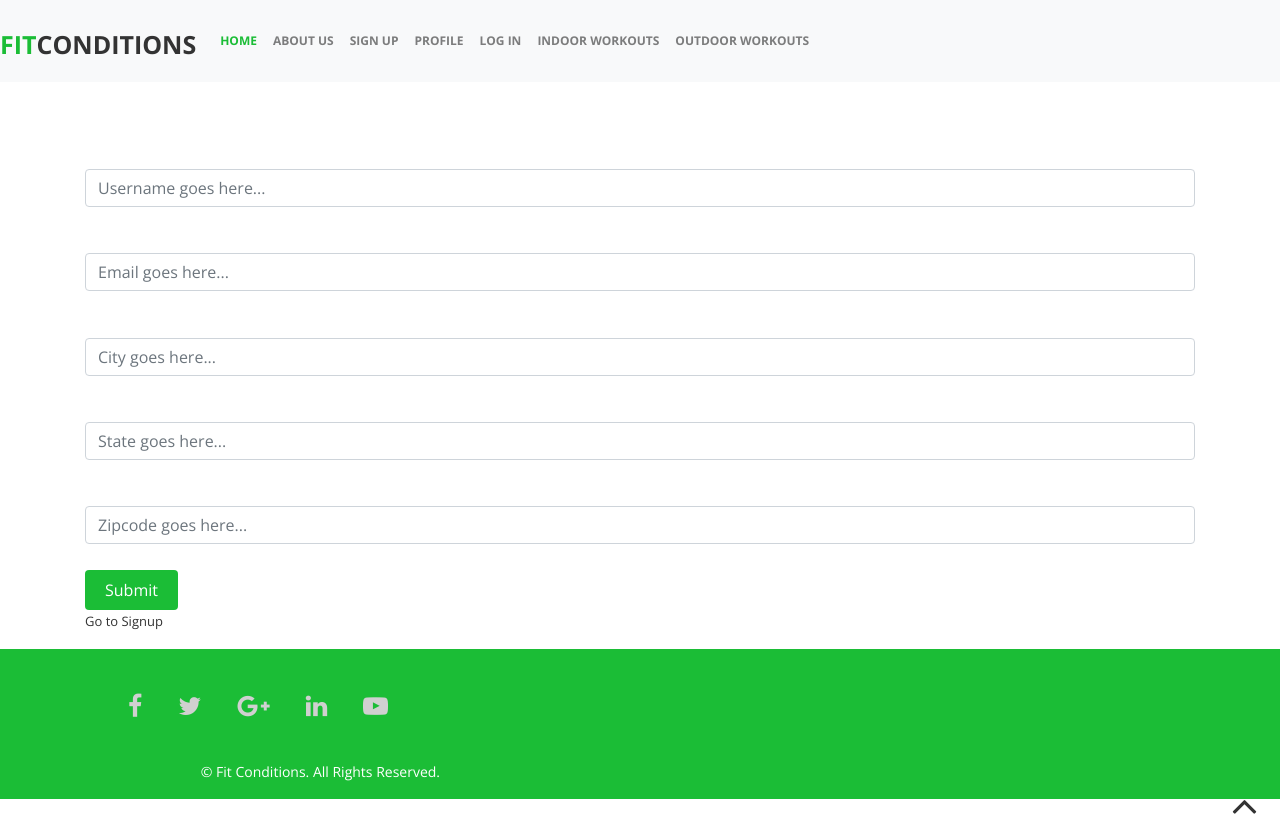
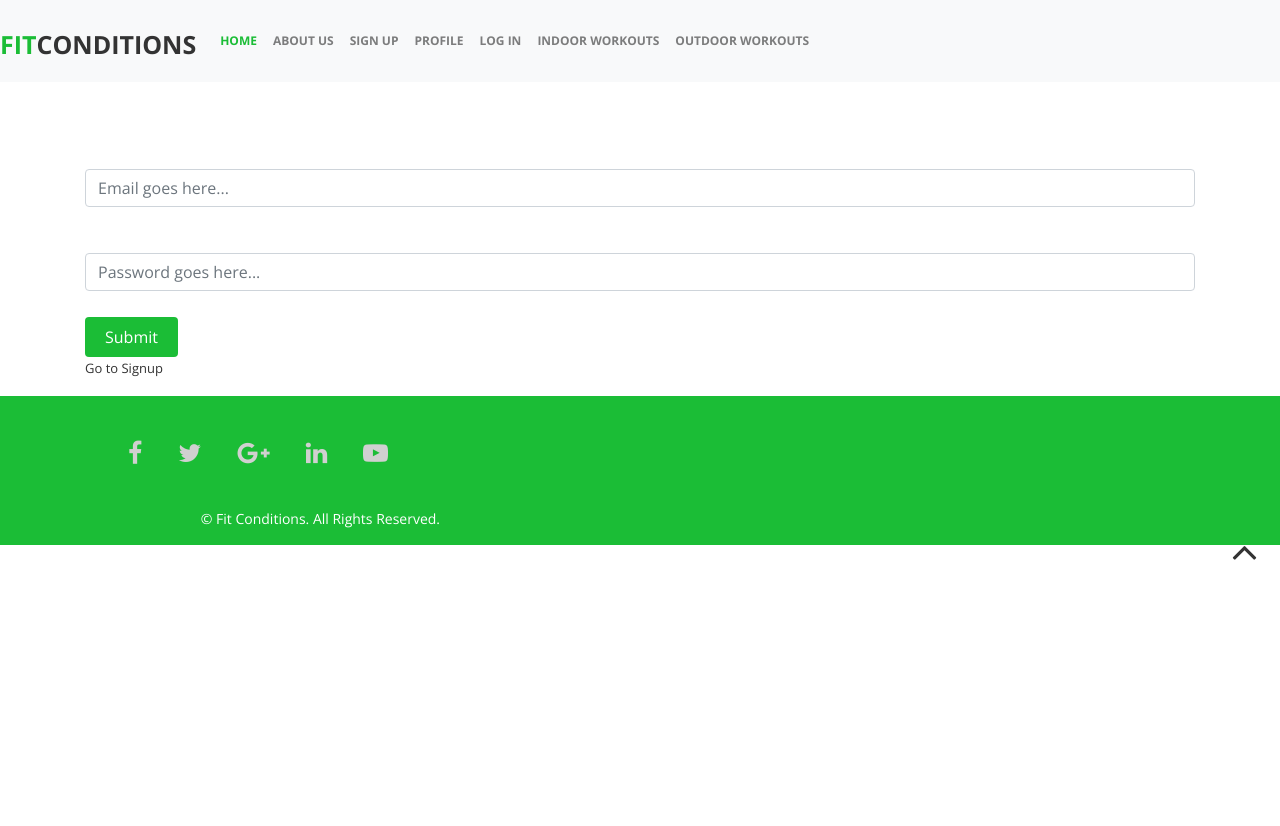
Before and after one commit to kcummings1/Fit-Conditions, a React (Create React App) app in the folder client/: page /login in a window 1280 px wide. After the commit the page ends 800 px from the top, so only its background shows below. Built offline with nearby package versions, Linux system fonts and the light colour scheme.

Commit message:
modified login page

```diff
--- a/client/src/pages/Login.js
+++ b/client/src/pages/Login.js
@@ -19,7 +19,7 @@ class Login extends Component {
   handleFormSubmit = event => {
     event.preventDefault();
 
-    this.Auth.login(this.state.username,this.state.email,this.state.city, this.state.state, this.state.zipcode)
+    this.Auth.login(this.state.email, this.state.password)
       .then(res => {
         // once user is logged in
         // take them to their profile page
@@ -45,16 +45,7 @@ class Login extends Component {
       <div className="container">
         <h1>Login</h1>
         <form onSubmit={this.handleFormSubmit}>
-        <div className="form-group">
-            <label htmlFor="username">Username:</label>
-            <input className="form-control"
-                   placeholder="Username goes here..."
-                   name="username"
-                   type="text"
-                   id="username"
-                   autoComplete="username"
-                   onChange={this.handleChange}/>
-          </div>
+
            <div className="form-group">
             <label htmlFor="email">Email:</label>
             <input className="form-control"
@@ -66,7 +57,7 @@ class Login extends Component {
                    onChange={this.handleChange}/>
           </div>
 
-           {/* <div className="form-group">
+            <div className="form-group">
             <label htmlFor="pwd">Password:</label>
             <input className="form-control"
                    placeholder="Password goes here..."
@@ -75,37 +66,8 @@ class Login extends Component {
                    id="pwd"
                    autoComplete="current-password"
                    onChange={this.handleChange}/>
-          </div>  */}
-          <div className="form-group">
-            <label htmlFor="pwd">City:</label>
-            <input className="form-control"
-                   placeholder="City goes here..."
-                   name="city"
-                   type="city"
-                   id="cty"
-                   autoComplete="current-city"
-                   onChange={this.handleChange}/>
           </div>
-          <div className="form-group">
-            <label htmlFor="pwd">State:</label>
-            <input className="form-control"
-                   placeholder="State goes here..."
-                   name="state"
-                   type="state"
-                   id="st"
-                   autoComplete="current-state"
-                   onChange={this.handleChange}/>
-          </div>
-          <div className="form-group">
-            <label htmlFor="pwd">Zipcode:</label>
-            <input className="form-control"
-                   placeholder="Zipcode goes here..."
-                   name="zipcode"
-                   type="zipcode"
-                   id="zpc"
-                   autoComplete="current-zipcode"
-                   onChange={this.handleChange}/>
-          </div>
+
           <button type="submit" className="btn btn-primary">Submit</button>
         </form>
         <p><Link to="/signup">Go to Signup</Link></p>
```
